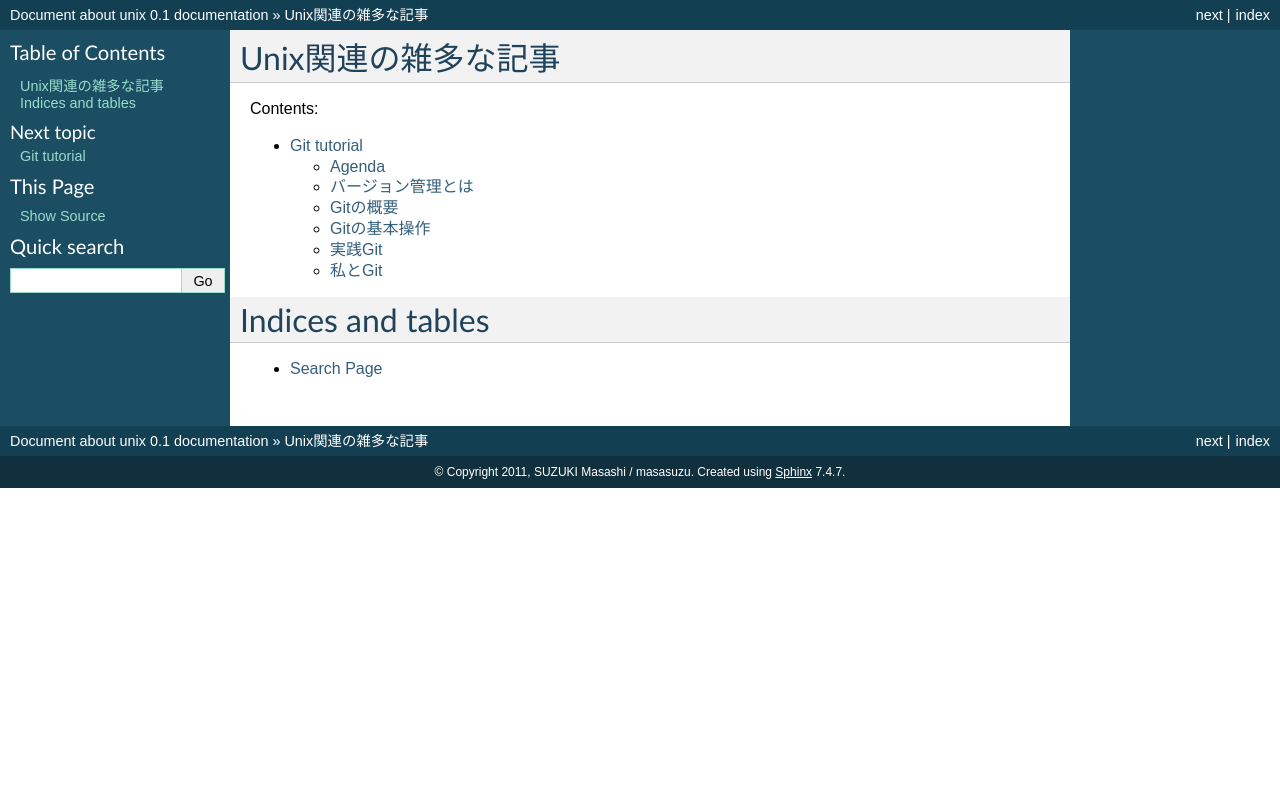
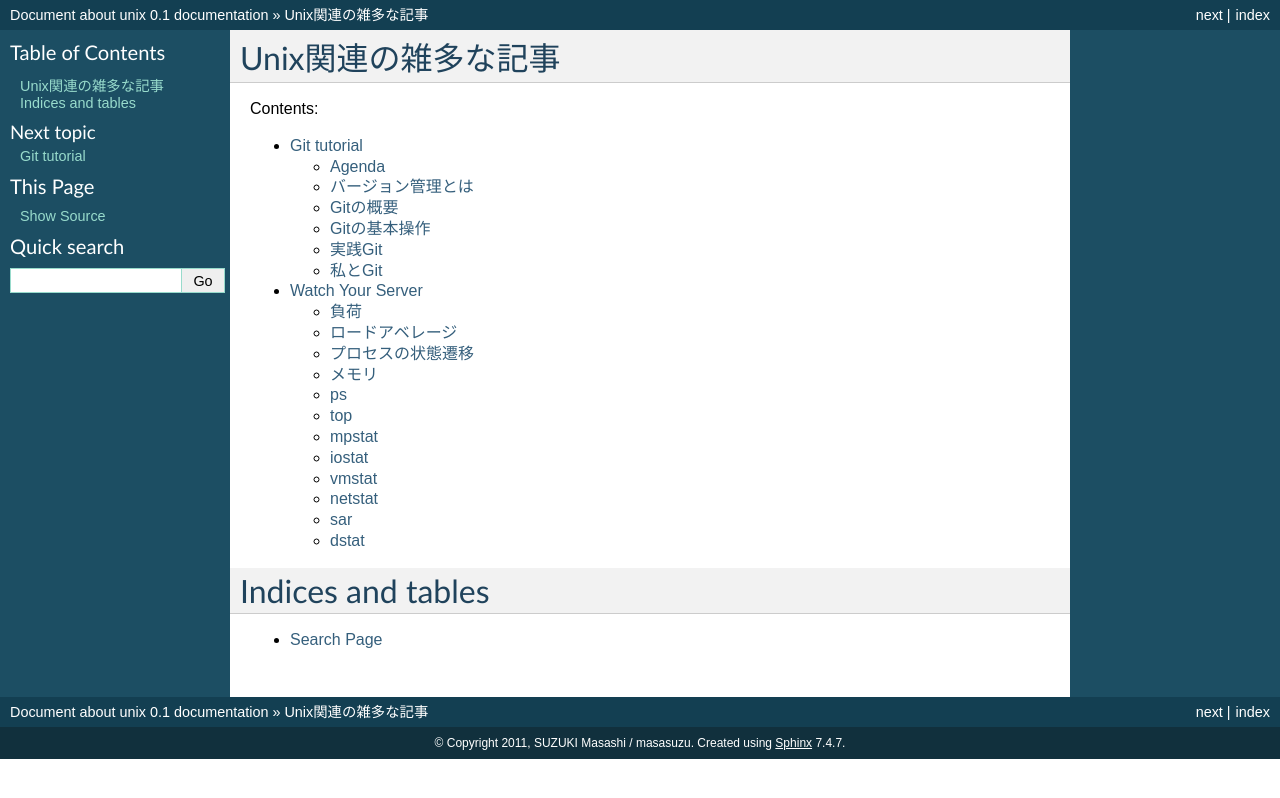
Before and after one commit to masasuzu/document, a Sphinx documentation site: the page built from unix/source/index.rst, in a window 1280 px wide. Shown: the top 798 px of the page. Built offline with Sphinx 7.4.7, drawn with Linux system fonts in a browser that asks for light colours; some of the changed lines change nothing that is shown.

Commit message:
アウトラインだけ

```diff
--- a/unix/source/index.rst
+++ b/unix/source/index.rst
@@ -12,6 +12,7 @@ Contents:
    :maxdepth: 2
 
    git
+   watch
 
 Indices and tables
 ==================
--- /dev/null
+++ b/unix/source/watch.rst
@@ -0,0 +1,68 @@
+=================================
+Watch Your Server
+=================================
+
+:Version:
+    1.0 of 2012/04/06
+
+:Author:
+    SUZUKI Masashi / masasuzu
+
+:Mail:
+    m15.suzuki.masashi@gmail.com
+
+負荷
+====================================
+
+負荷は主に2つに分類されます。
+
+* CPU負荷
+* I/O負荷
+
+CPU負荷が高いサーバをCUPバウンドなサーバ、I/O負荷が高いサーバをI/Oバウンドなサーバと言ったりします。前者の例としてはDBサーバ、後者の例としてはアプリケーションサーバがあります。
+
+ロードアベレージ
+====================================
+
+サーバの負荷を表す指標として ロードアベレージがあります。LAと略することもあります。uptimeコマンドを叩くとロードアベレージを取得することができます。
+ロードアベレージの数値は単位時間あたりの平均待ちタスクの数を表します。一般的に数値が高いほど負荷が高いと言えます。
+
+::
+    % uptime
+     13:58:02 up 19 days, 19:23, 14 users,  load average: 0.07, 0.04, 0.06
+
+左側から順に、現在の時間、起動からどれくらい時間が経っているか、ログインしているユーザ数(w | lc -c 相当) 、1分間、5分間、15分間のロードアベレージ
+
+プロセスの状態遷移
+====================================
+
+プロセスディスクリプタの話
+
+メモリ
+====================================
+
+物理メモリ、仮想メモリとかページキャッシュの話
+
+ps
+====================================
+
+top
+====================================
+
+mpstat
+====================================
+
+iostat
+====================================
+
+vmstat
+====================================
+
+netstat
+====================================
+
+sar
+====================================
+
+dstat
+====================================
```
